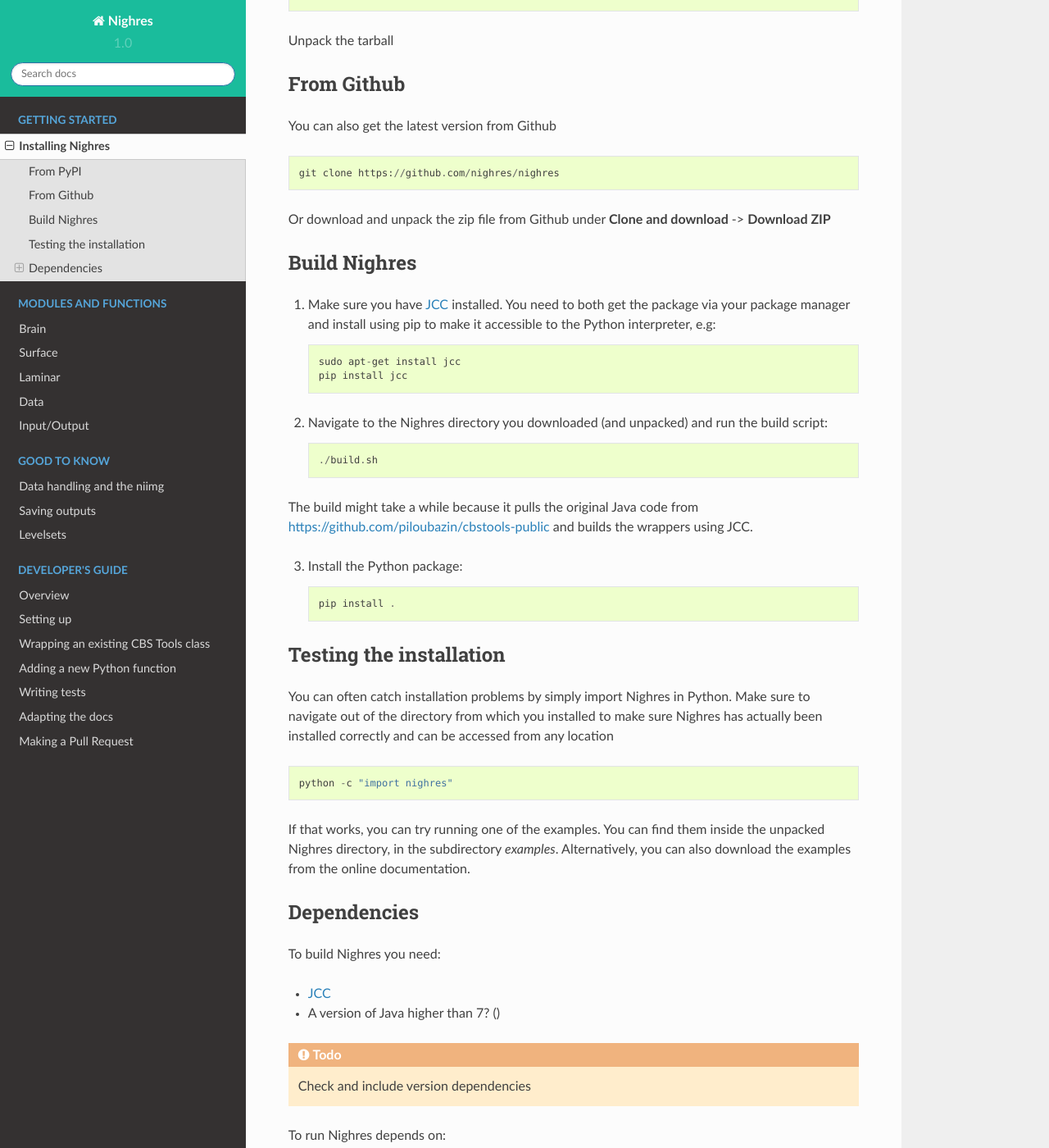
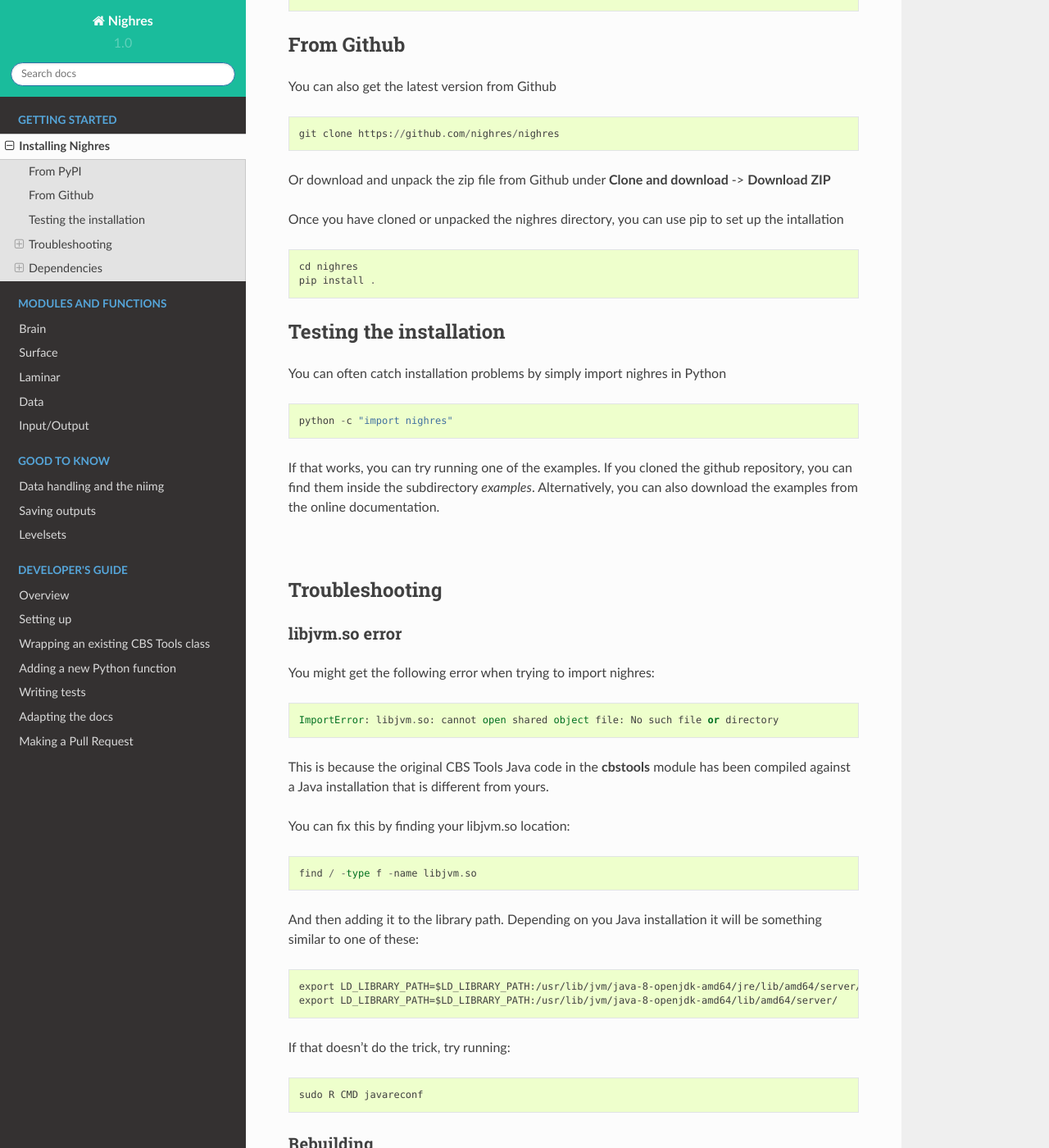
Before and after one commit to nighres/nighres, a Sphinx documentation site: the page built from doc/installation.rst, in a window 1280 px wide and 1400 px high, scrolled down 293 px. Shown: the whole window at 82% size. Built offline with Sphinx 7.4.7 and the Read the Docs theme 2.0.0, drawn with Linux system fonts in a browser that asks for light colours; pages that are not in the unit, such as notebooks, are missing from menus; some of the changed text lies outside the part shown.

Commit message:
removing changes to docs for now

```diff
--- a/doc/installation.rst
+++ b/doc/installation.rst
@@ -7,8 +7,6 @@ From PyPI
 You can install the latest stable release of nighres from PyPI::
 
     pip install nighres
-
-Unpack the tarball
 
 From Github
 ------------
@@ -20,100 +18,79 @@ You can also get the latest version from Github ::
 Or download and unpack the zip file from Github under **Clone and download** ->
 **Download ZIP**
 
+Once you have cloned or unpacked the nighres directory, you can use pip to set up the intallation ::
 
-Build Nighres
---------------
-1. Make sure you have `JCC <http://jcc.readthedocs.io/en/latest/>`_ installed. You need to both get the package via your package manager and install using pip to make it accessible to the Python interpreter, e.g::
+   cd nighres
+   pip install .
+
+Testing the installation
+------------------------
+
+You can often catch installation problems by simply import nighres in Python ::
+
+    python -c "import nighres"
+
+If that works, you can try running one of the examples. If you cloned the github repository, you can find them inside the subdirectory *examples*. Alternatively, you can also download the :ref:`examples <examples-index>` from the online documentation.
+
+|
+
+Troubleshooting
+----------------
+
+libjvm.so error
+~~~~~~~~~~~~~~~~
+
+You might get the following error when trying to import nighres::
+
+    ImportError: libjvm.so: cannot open shared object file: No such file or directory
+
+This is because the original CBS Tools Java code in the **cbstools** module has been compiled against a Java installation that is different from yours.
+
+You can fix this by finding your libjvm.so location::
+
+    find / -type f -name libjvm.so
+
+And then adding it to the library path. Depending on you Java installation it will be something similar to one of these::
+
+    export LD_LIBRARY_PATH=$LD_LIBRARY_PATH:/usr/lib/jvm/java-8-openjdk-amd64/jre/lib/amd64/server/
+    export LD_LIBRARY_PATH=$LD_LIBRARY_PATH:/usr/lib/jvm/java-8-openjdk-amd64/lib/amd64/server/
+
+If that doesn't do the trick, try running::
+
+    sudo R CMD javareconf
+
+Rebuilding
+~~~~~~~~~~~
+
+If you the above does not work for you, you might have to
+rebuild the package locally.
+
+1. Make sure you have `JCC <http://jcc.readthedocs.io/en/latest/>`_ installed::
 
     sudo apt-get install jcc
-    pip install jcc
 
-2. Navigate to the Nighres directory you downloaded (and unpacked) and run the build script::
+2. Navigate to the nighres directory and run the build script::
 
     ./build.sh
 
 The build might take a while because it pulls the original Java code from
-https://github.com/piloubazin/cbstools-public and builds the wrappers using
+https://github.com/piloubazin/cbstools-public, downloads its dependencies
+*JIST* and *MIPAV*, compiles the Java classes and builds the wrappers using
 JCC.
 
-3. Install the Python package::
-
-    pip install .
-
-
-
-Testing the installation
-------------------------
-
-You can often catch installation problems by simply import Nighres in Python. Make sure to navigate out of the directory from which you installed to make sure Nighres has actually been installed correctly and can be accessed from any location ::
-
-    python -c "import nighres"
-
-If that works, you can try running one of the examples. You can find them inside the unpacked Nighres directory, in the subdirectory *examples*. Alternatively, you can also download the :ref:`examples <examples-index>` from the online documentation.
-
-.. |
-..
-.. Troubleshooting
-.. ----------------
-..
-.. libjvm.so error
-.. ~~~~~~~~~~~~~~~~
-..
-.. You might get the following error when trying to import nighres::
-..
-..     ImportError: libjvm.so: cannot open shared object file: No such file or directory
-..
-.. This is because the original CBS Tools Java code in the **cbstools** module has been compiled against a Java installation that is different from yours.
-..
-.. You can fix this by finding your libjvm.so location::
-..
-..     find / -type f -name libjvm.so
-..
-.. And then adding it to the library path. Depending on you Java installation it will be something similar to one of these::
-..
-..     export LD_LIBRARY_PATH=$LD_LIBRARY_PATH:/usr/lib/jvm/java-8-openjdk-amd64/jre/lib/amd64/server/
-..     export LD_LIBRARY_PATH=$LD_LIBRARY_PATH:/usr/lib/jvm/java-8-openjdk-amd64/lib/amd64/server/
-..
-.. If that doesn't do the trick, try running::
-..
-..     sudo R CMD javareconf
-..
-.. Rebuilding
-.. ~~~~~~~~~~~
-..
-.. If you the above does not work for you, you might have to
-.. rebuild the package locally.
-..
-.. 1. Make sure you have `JCC <http://jcc.readthedocs.io/en/latest/>`_ installed::
-..
-..     sudo apt-get install jcc
-..
-.. 2. Navigate to the nighres directory and run the build script::
-..
-..     ./build.sh
-..
-.. The build might take a while because it pulls the original Java code from
-.. https://github.com/piloubazin/cbstools-public, downloads its dependencies
-.. *JIST* and *MIPAV*, compiles the Java classes and builds the wrappers using
-.. JCC.
-..
-.. |
+|
 
 Dependencies
 ------------
-To build Nighres you need:
-
-* `JCC <http://jcc.readthedocs.io/en/latest/>`_
-* A version of Java higher than 7? ()
 
 .. todo:: Check and include version dependencies
 
-To run Nighres depends on:
+Nighres depends on:
 
 * `Numpy <http://www.numpy.org/>`_
 * `Nibabel <http://nipy.org/nibabel/>`_
 
-These packages are automatically installed when installing Nighres.
+These packages are automatically installed by pip when installing nighres.
 
 
 .. _add-deps:
@@ -125,6 +102,10 @@ Plotting in the examples
 
 * `Nilearn <http://nilearn.github.io/>`_ and its dependencies, if Nilearn is not installed, plotting in the examples will be skipped and you can view the results in any other nifti viewer
 
+Building the Java extensions from source
+
+* `JCC <http://jcc.readthedocs.io/en/latest/>`_
+
 Building the documentation
 
 * `sphinx <http://www.sphinx-doc.org/en/stable/>`_
```
